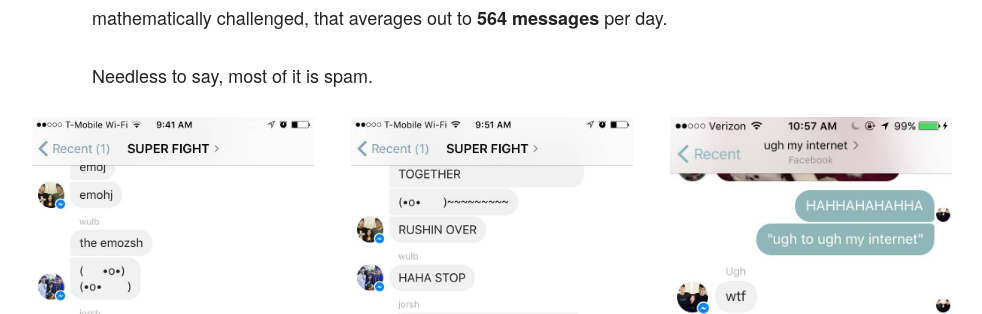
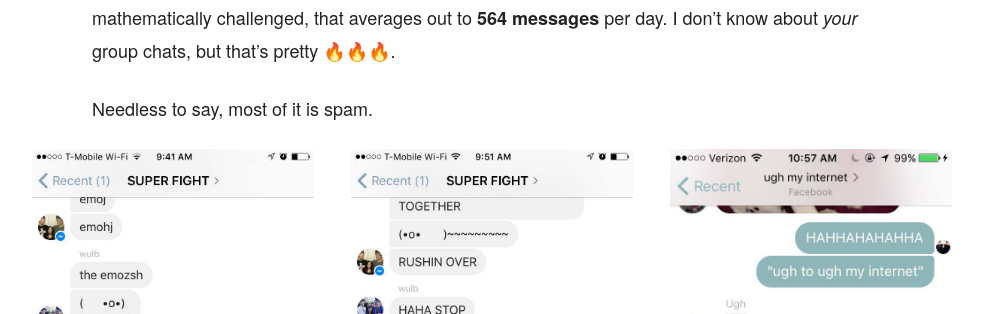
Before and after one commit to wilburc/ughmyinternet, a plain HTML site: page index.html in a window 1280 px wide. Shown: the part 786-1100 px from the top of the page, without its empty margins (148-1130 px from the left). Drawn offline with nearby package versions, Linux system fonts and the light colour scheme.

Commit message:
this is how it ends

```diff
--- a/index.html
+++ b/index.html
@@ -90,7 +90,7 @@
           </h5>
         </div> -->
         <div class='text-centered'>
-          <p> As of <b><span class='last-updated'></span></b>, there have been <b><span class='message-count'></span> messages</b> by <b><span class='member-count'></span> people</b> over <b><span class='day-count'></span> days</b>. For those mathematically challenged, that averages out to <b><span class='daily-average'></span> messages</b> per day.
+          <p> As of <b><span class='last-updated'></span></b>, there have been <b><span class='message-count'></span> messages</b> by <b><span class='member-count'></span> people</b> over <b><span class='day-count'></span> days</b>. For those mathematically challenged, that averages out to <b><span class='daily-average'></span> messages</b> per day. I don’t know about <i>your</i> group chats, but that’s pretty &#x1F525;&#x1F525;&#x1F525;.
           </p>
           <p>
            Needless to say, most of it is spam.
```
